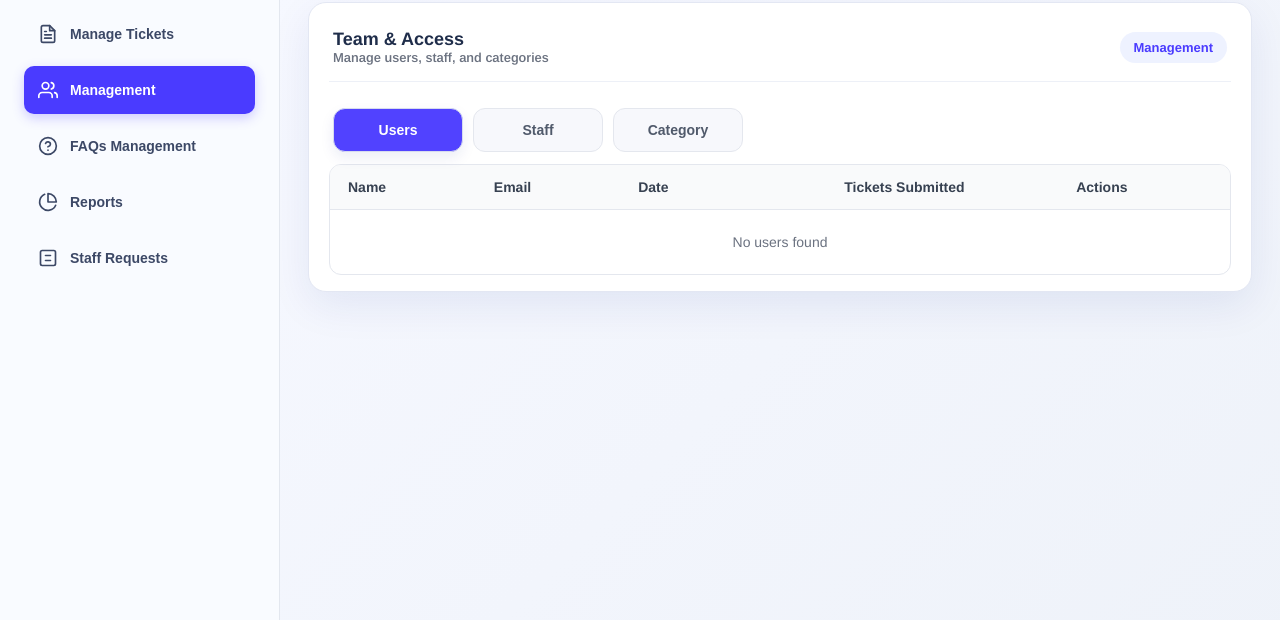
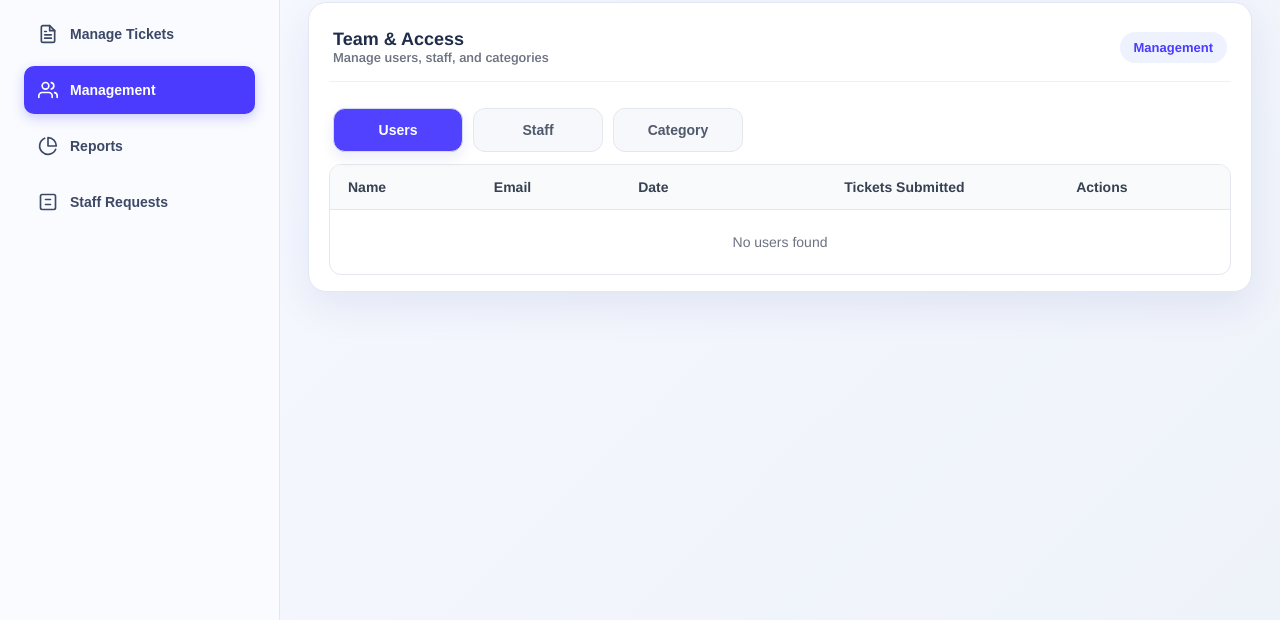
Before and after one commit to myojiii/TicketingSystem, a website: page public/admin/management.html in a window 1280 px wide. Shown: the part 96-716 px from the top of the page. Drawn offline with nearby package versions, Linux system fonts and the light colour scheme; no server answers.

Commit message:
removed faqs

```diff
--- a/public/admin/management.html
+++ b/public/admin/management.html
@@ -51,16 +51,6 @@
             <span class="nav-text">Management</span>
           </button>
 
-          <button class="nav-btn" type="button" data-tooltip="FAQs Management">
-            <span class="nav-icon">
-              <svg viewBox="0 0 24 24">
-                <circle cx="12" cy="12" r="10"/>
-                <path d="M9.09 9a3 3 0 0 1 5.83 1c0 2-3 3-3 3"/>
-                <line x1="12" y1="17" x2="12.01" y2="17"/>
-              </svg>
-            </span>
-            <span class="nav-text">FAQs Management</span>
-          </button>
 
           <button class="nav-btn" type="button" data-tooltip="Reports">
             <span class="nav-icon">
```
